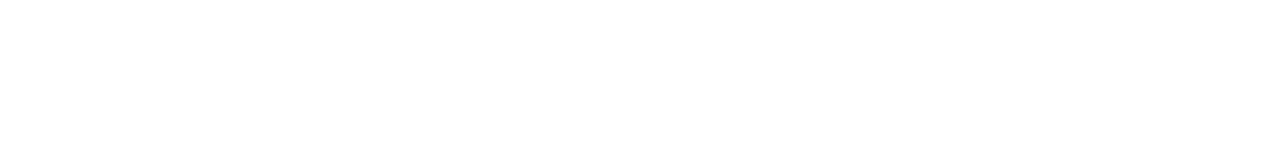
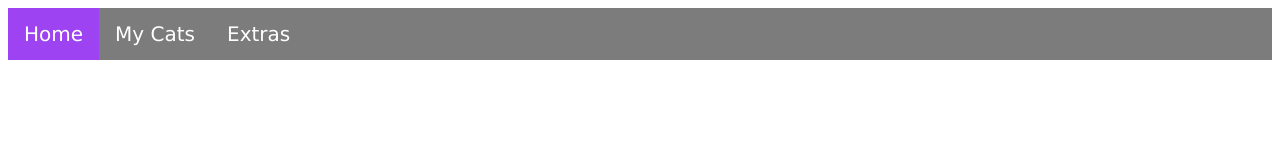
Before and after one commit to Blcbby/silly-website, a plain HTML site: page index.html in a window 1280 px wide. Drawn offline with Linux system fonts and the light colour scheme.

Commit message:
added navbar and added 𝓼𝓽𝔂𝓵𝓮

```diff
--- a/index.html
+++ b/index.html
@@ -3,5 +3,13 @@
     <head>
         <meta charset="utf-8">
         <title>Testing</title>
+        <link rel="stylesheet" href="styling.css">
     </head>
+    <body>
+        <div class="nav">
+            <a class="active" href="#index">Home</a>
+            <a href="#cats">My Cats</a>
+            <a href="#extras">Extras</a>
+        </div>
+    </body>
 </html>
--- /dev/null
+++ b/styling.css
@@ -0,0 +1,20 @@
+/* navigation bar ↓ */
+.nav {
+    background-color: #7c7c7c;
+    overflow: hidden;
+}
+.nav a {
+    float: left;
+    color: white;
+    text-align: center;
+    padding: 14px 16px;
+    text-decoration: none;
+    font-size: 20px;
+    font-family: Verdana, Geneva, Tahoma, sans-serif;
+}
+.nav a:hover {
+    background-color: #adadad;
+}
+.nav a.active {
+    background-color: #9d43f1;
+}
```
